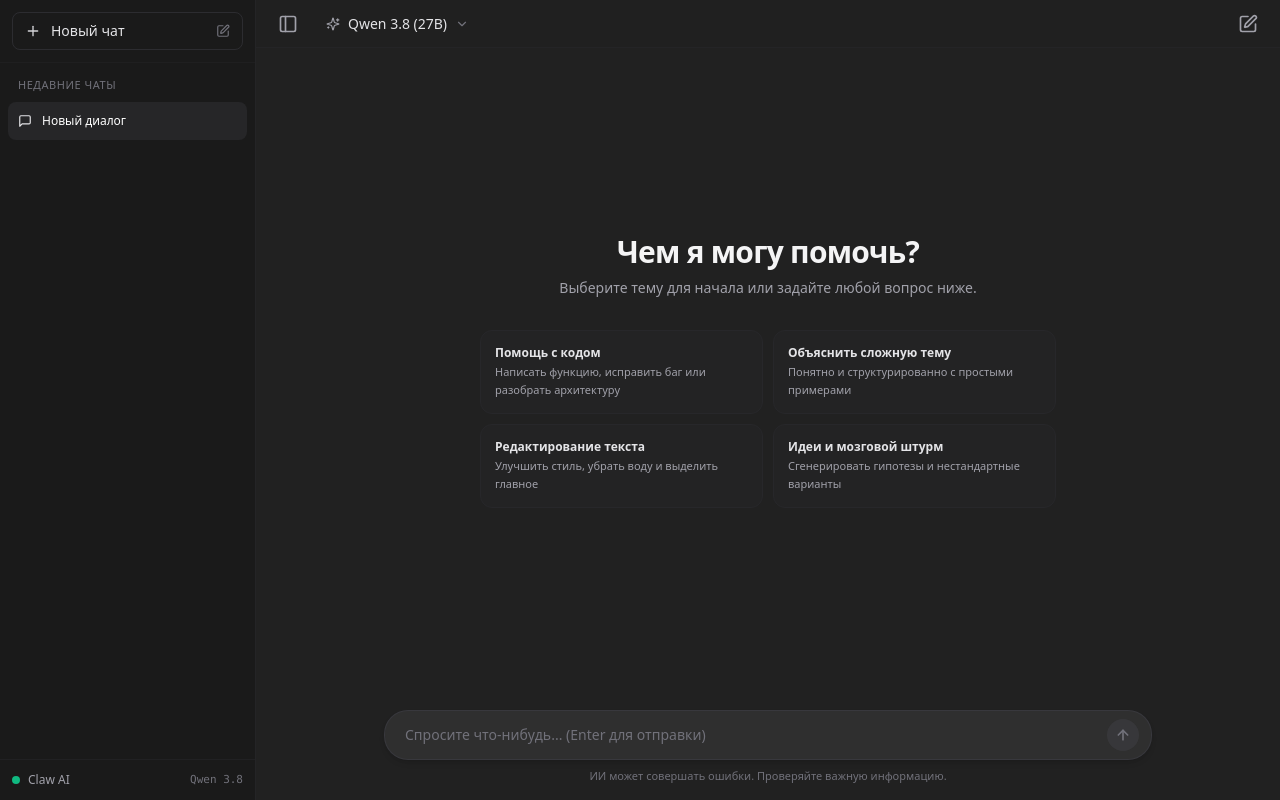
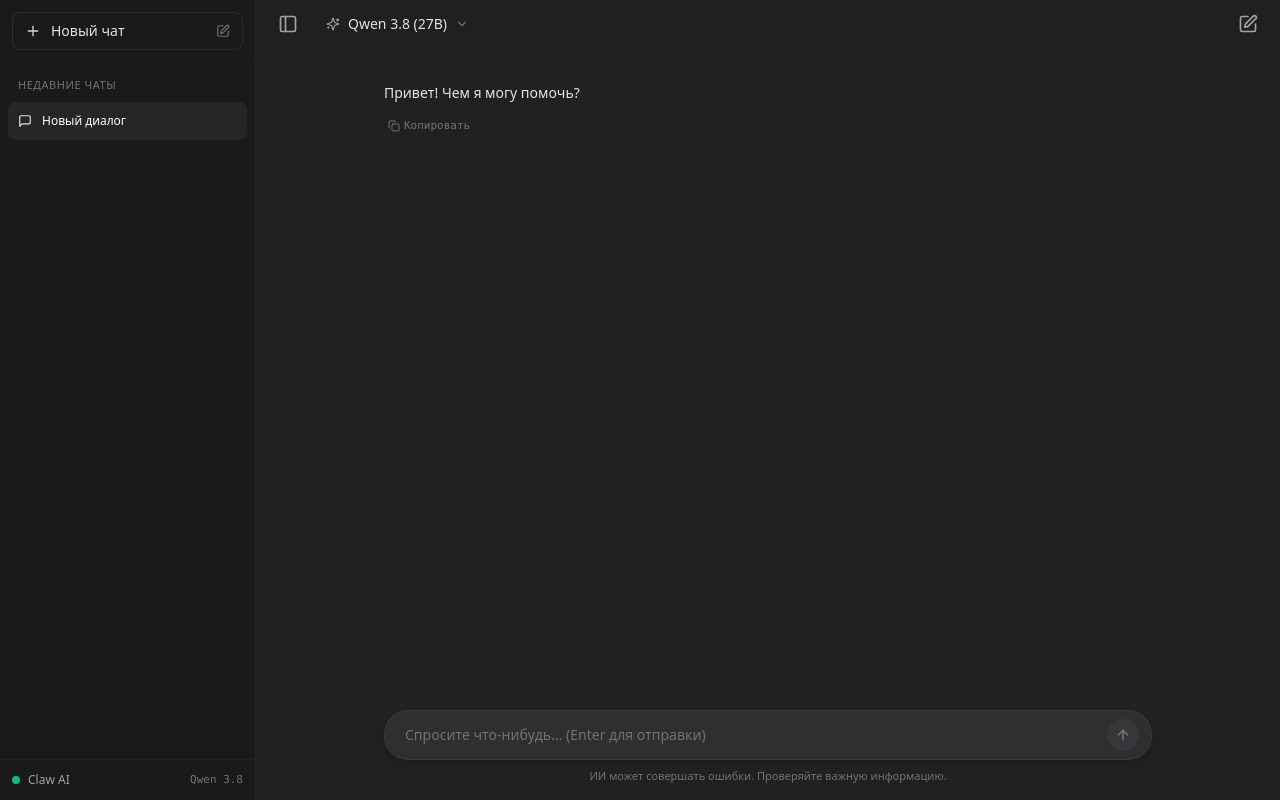
Before and after one commit to GoncharovMaksim/test-task---mtslpupp, a Next.js app: page / in a window 1280 px wide. Built offline with nearby package versions, Linux system fonts and the light colour scheme.

Commit message:
refactor(ui): remove prompt cards and start directly in chat with bot

```diff
--- a/src/presentation/components/CommercialChatApp.tsx
+++ b/src/presentation/components/CommercialChatApp.tsx
@@ -85,29 +85,7 @@
 const DEFAULT_MODEL = 'qwen/qwen3.8-27b';
 const STORAGE_KEY_CHATS = 'claw_ai_chats_v2';
 const STORAGE_KEY_ACTIVE_ID = 'claw_ai_active_chat_id_v2';
-
-const QUICK_PROMPTS = [
-  {
-    title: 'Помощь с кодом',
-    desc: 'Написать функцию, исправить баг или разобрать архитектуру',
-    prompt: 'Помоги написать чистый и производительный код. Какие лучшие практики применить?',
-  },
-  {
-    title: 'Объяснить сложную тему',
-    desc: 'Понятно и структурированно с простыми примерами',
-    prompt: 'Объясни простыми словами, как работают современные большие языковые модели (LLM).',
-  },
-  {
-    title: 'Редактирование текста',
-    desc: 'Улучшить стиль, убрать воду и выделить главное',
-    prompt: 'Помоги структурировать и улучшить следующий текст, сделав его лаконичным и четким.',
-  },
-  {
-    title: 'Идеи и мозговой штурм',
-    desc: 'Сгенерировать гипотезы и нестандартные варианты',
-    prompt: 'Предложи 5 нестандартных идей для нового веб-сервиса с высокой ценностью для пользователей.',
-  },
-];
+const BOT_GREETING = 'Привет! Чем я могу помочь?';
 
 export const CommercialChatApp: React.FC = () => {
   const [chats, setChats] = useState<ChatConversation[]>([]);
@@ -136,13 +114,28 @@
         if (saved) {
           const parsed: ChatConversation[] = JSON.parse(saved);
           if (Array.isArray(parsed) && parsed.length > 0) {
-            setChats(parsed);
+            const sanitized = parsed.map((c) =>
+              c.messages && c.messages.length > 0
+                ? c
+                : {
+                    ...c,
+                    messages: [
+                      {
+                        id: `msg_asst_${c.id}`,
+                        role: 'assistant' as const,
+                        content: BOT_GREETING,
+                        timestamp: c.createdAt || Date.now(),
+                      },
+                    ],
+                  }
+            );
+            setChats(sanitized);
             const initialActive =
-              savedActive && parsed.some((c) => c.id === savedActive)
+              savedActive && sanitized.some((c) => c.id === savedActive)
                 ? savedActive
-                : parsed[0].id;
+                : sanitized[0].id;
             setActiveChatId(initialActive);
-            const active = parsed.find((c) => c.id === initialActive);
+            const active = sanitized.find((c) => c.id === initialActive);
             if (active) setSelectedModel(active.model || DEFAULT_MODEL);
             return;
           }
@@ -158,7 +151,14 @@
         createdAt: Date.now(),
         updatedAt: Date.now(),
         model: DEFAULT_MODEL,
-        messages: [],
+        messages: [
+          {
+            id: `msg_asst_${Date.now()}`,
+            role: 'assistant',
+            content: BOT_GREETING,
+            timestamp: Date.now(),
+          },
+        ],
       };
       setChats([initialChat]);
       setActiveChatId(initialChatId);
@@ -221,7 +221,14 @@
       createdAt: Date.now(),
       updatedAt: Date.now(),
       model: selectedModel,
-      messages: [],
+      messages: [
+        {
+          id: `msg_asst_${Date.now()}`,
+          role: 'assistant',
+          content: BOT_GREETING,
+          timestamp: Date.now(),
+        },
+      ],
     };
     setChats((prev) => [newChat, ...prev]);
     setActiveChatId(newId);
@@ -254,7 +261,14 @@
         createdAt: Date.now(),
         updatedAt: Date.now(),
         model: selectedModel,
-        messages: [],
+        messages: [
+          {
+            id: `msg_asst_${Date.now()}`,
+            role: 'assistant',
+            content: BOT_GREETING,
+            timestamp: Date.now(),
+          },
+        ],
       };
       setChats([fallbackChat]);
       setActiveChatId(fallbackId);
@@ -288,8 +302,10 @@
       timestamp: Date.now(),
     };
 
-    const isFirstMessage = !currentChat || currentChat.messages.length === 0;
-    const newTitle = isFirstMessage
+    const isFirstUserMessage =
+      !currentChat ||
+      currentChat.messages.filter((m) => m.role === 'user').length === 0;
+    const newTitle = isFirstUserMessage
       ? text.slice(0, 32) + (text.length > 32 ? '...' : '')
       : currentChat?.title || 'Диалог';
 
@@ -298,11 +314,22 @@
     setChats((prev) =>
       prev.map((c) => {
         if (c.id === targetChatId) {
+          const baseMessages =
+            c.messages.length === 0
+              ? [
+                  {
+                    id: `msg_asst_${c.id}`,
+                    role: 'assistant' as const,
+                    content: BOT_GREETING,
+                    timestamp: c.createdAt,
+                  },
+                ]
+              : c.messages;
           return {
             ...c,
             title: newTitle,
             updatedAt: Date.now(),
-            messages: [...c.messages, userMessage],
+            messages: [...baseMessages, userMessage],
           };
         }
         return c;
@@ -566,40 +593,18 @@
 
         {/* Message Stream Viewport */}
         <div className="flex-1 overflow-y-auto px-4 py-4 md:px-8 space-y-6">
-          {(!currentChat || currentChat.messages.length === 0) ? (
-            /* Empty Chat State (ChatGPT Style Hero) */
-            <div className="max-w-2xl mx-auto h-full flex flex-col items-center justify-center text-center py-12 space-y-8">
-              <div className="space-y-2">
-                <h1 className="text-2xl sm:text-3xl font-semibold tracking-tight text-zinc-100">
-                  Чем я могу помочь?
-                </h1>
-                <p className="text-xs sm:text-sm text-zinc-400">
-                  Выберите тему для начала или задайте любой вопрос ниже.
-                </p>
-              </div>
-
-              {/* Starter Prompt Cards */}
-              <div className="grid grid-cols-1 sm:grid-cols-2 gap-2.5 w-full max-w-xl text-left">
-                {QUICK_PROMPTS.map((item, idx) => (
-                  <button
-                    key={idx}
-                    onClick={() => handleSendMessage(item.prompt)}
-                    className="p-3.5 rounded-xl bg-zinc-800/40 hover:bg-zinc-800/80 border border-zinc-800 hover:border-zinc-700 text-left transition-all active:scale-[0.99] group"
-                  >
-                    <div className="text-xs font-semibold text-zinc-200 group-hover:text-white transition-colors">
-                      {item.title}
-                    </div>
-                    <div className="text-[11px] text-zinc-400 mt-0.5 line-clamp-2 leading-relaxed">
-                      {item.desc}
-                    </div>
-                  </button>
-                ))}
-              </div>
-            </div>
-          ) : (
-            /* Messages Stream */
-            <div className="max-w-3xl mx-auto space-y-6">
-              {currentChat.messages.map((msg) => {
+          <div className="max-w-3xl mx-auto space-y-6 pt-2 pb-4">
+            {(currentChat?.messages && currentChat.messages.length > 0
+              ? currentChat.messages
+              : [
+                  {
+                    id: `msg_asst_${currentChat?.id || 'init'}`,
+                    role: 'assistant' as const,
+                    content: BOT_GREETING,
+                    timestamp: currentChat?.createdAt || Date.now(),
+                  },
+                ]
+            ).map((msg) => {
               const isUser = msg.role === 'user';
               return (
                 <div
@@ -668,7 +673,6 @@
 
             <div ref={messagesEndRef} />
           </div>
-          )}
         </div>
 
         {/* Bottom Input Area (ChatGPT Style) */}
```
Also changed, not shown: 1 other file (tests, documents, lock files or other folders). Lines whose indentation alone changed are shown as unchanged.
